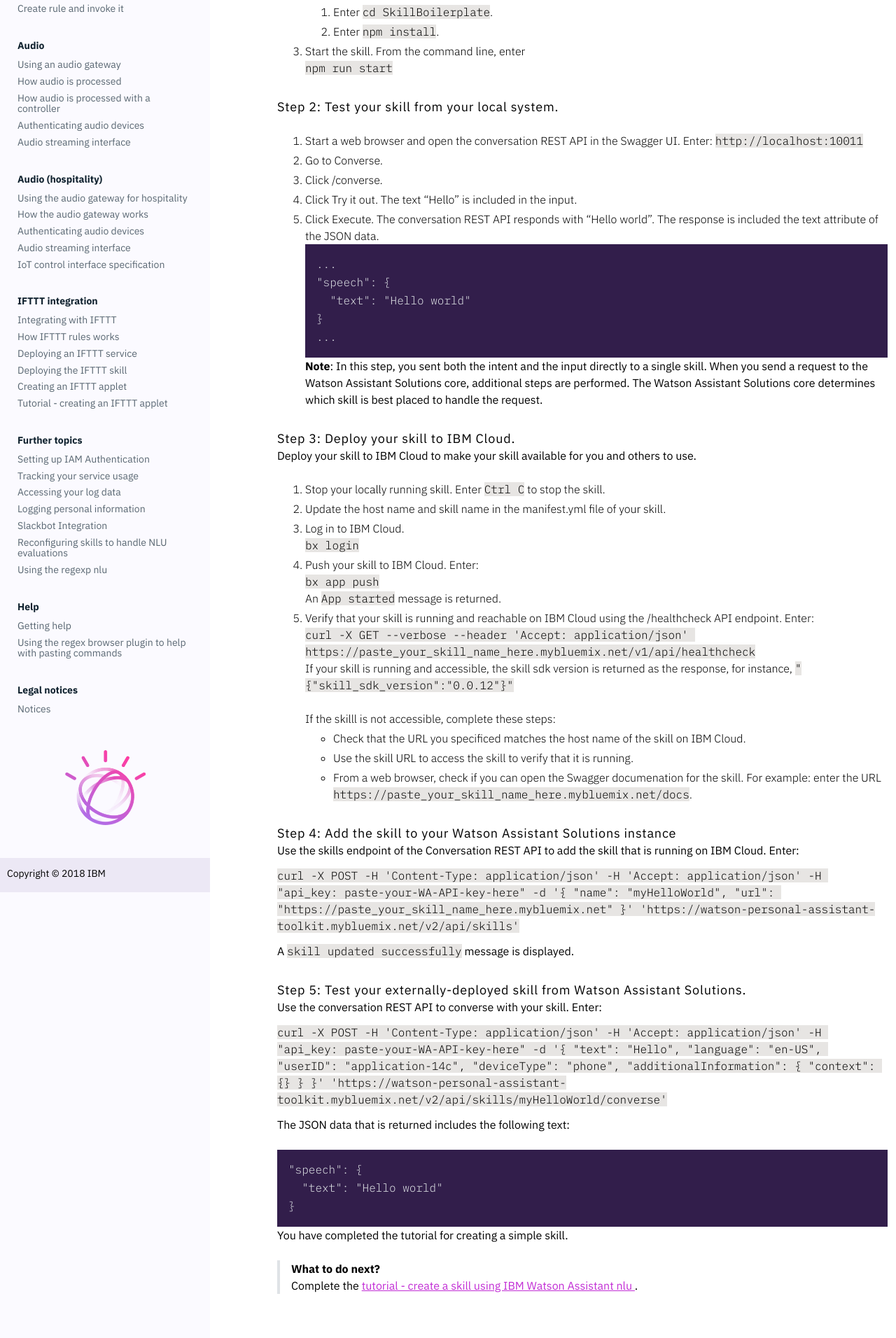
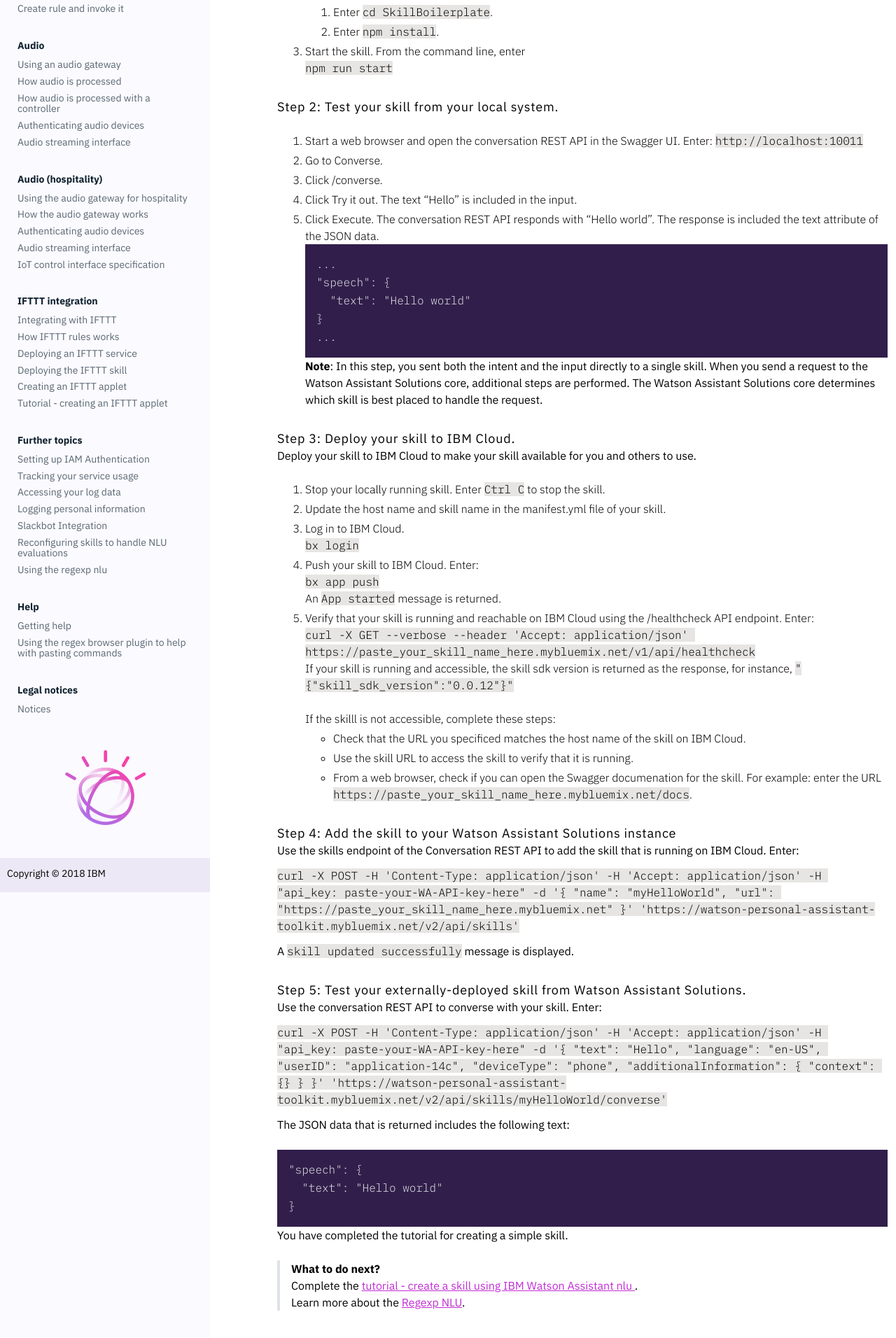
Before and after one commit to Watson-Personal-Assistant/developer, a Jekyll site: the page built from _content/skill/build-skill.md, in a window 1280 px wide. Shown: the part 959-2871 px from the top of the page at 70% size. Built offline with Jekyll 4.4.1, drawn with Linux system fonts in a browser that asks for light colours; some web fonts are replaced.

Commit message:
adds link to regexp NLU doc from regexp skill tutorial

```diff
--- a/_content/skill/build-skill.md
+++ b/_content/skill/build-skill.md
@@ -83,4 +83,5 @@
 You have completed the tutorial for creating a simple skill.
 
 > **What to do next?**<br/>
-Complete the [tutorial - create a skill using IBM Watson Assistant nlu ]({{site.baseurl}}/skill/using-wcs).
+Complete the [tutorial - create a skill using IBM Watson Assistant nlu ]({{site.baseurl}}/skill/using-wcs).<br>
+Learn more about the [Regexp NLU]({{site.baseurl}}/further-topics/regexp_nlu).
```
